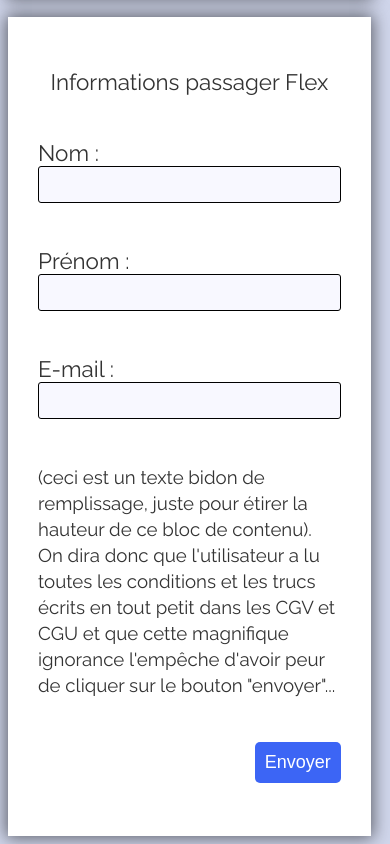
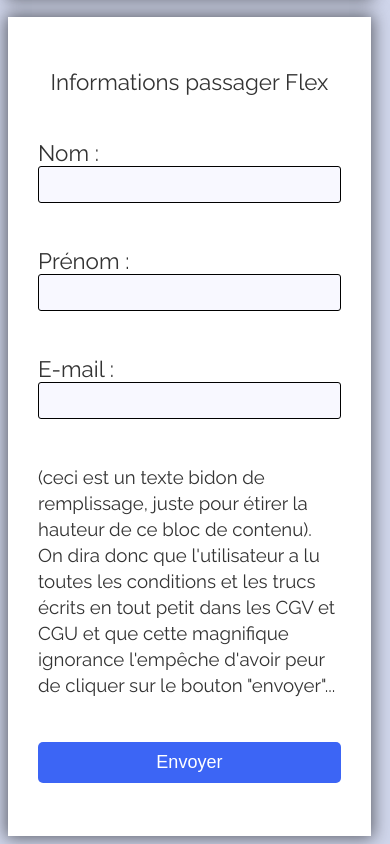
Before and after one commit to TouKhen/TP-FLEX-Jack-Lecomte, a plain HTML site: page TP Flex7/index.html in a window 390 px wide. Shown: the part 716-1560 px from the top of the page. Drawn offline with Linux system fonts and the light colour scheme.

Commit message:
button size

```diff
--- a/TP Flex7/style.css
+++ b/TP Flex7/style.css
@@ -129,4 +129,8 @@ textarea{
 	div p{
 		display: unset;
 	}
+
+	div p:last-child{
+		align-self: unset;
+	}
 }
```
